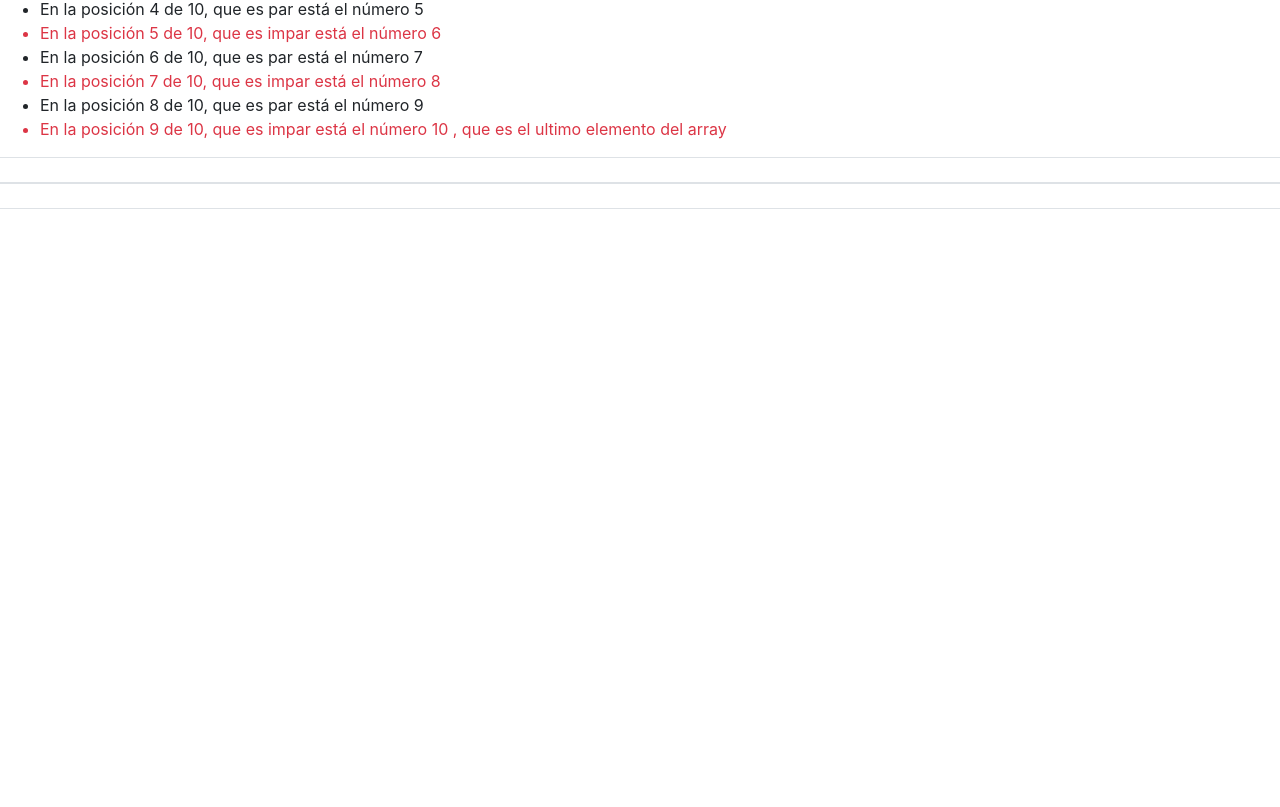
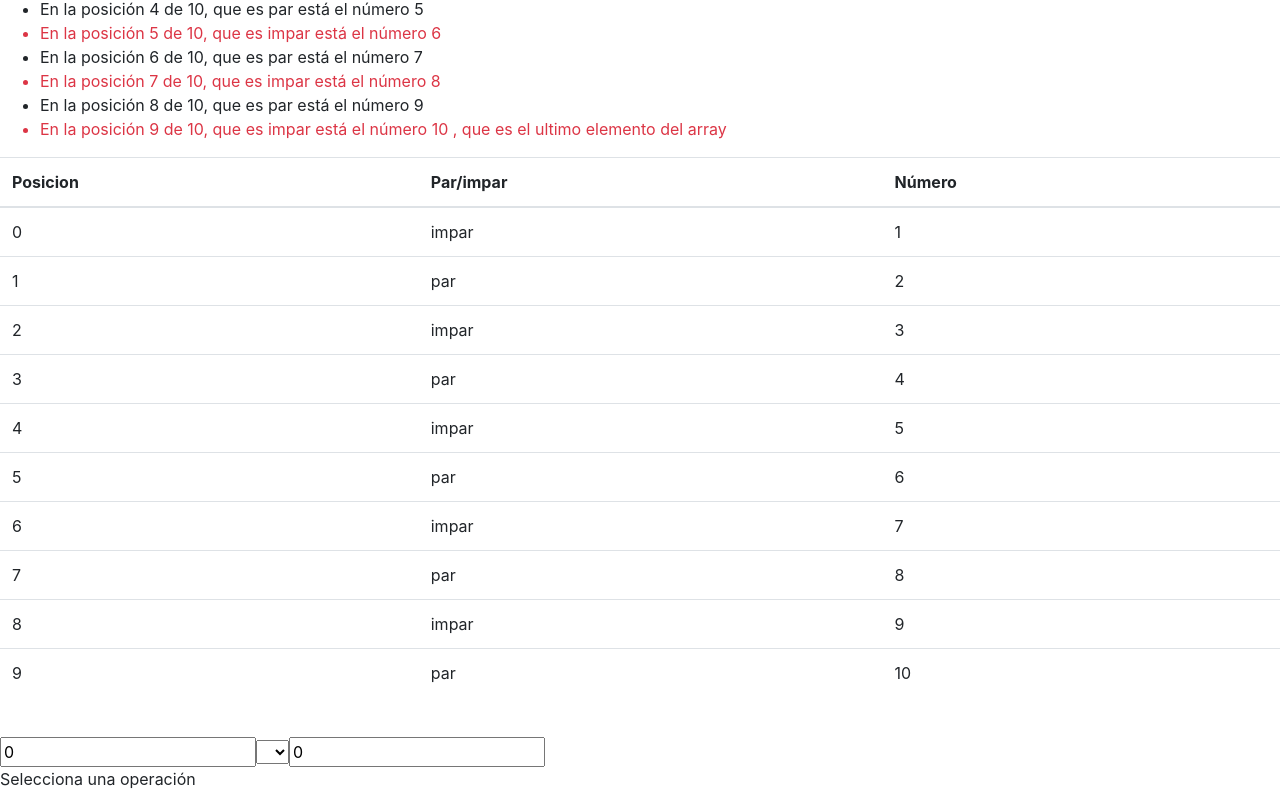
Before and after one commit to DaniDAM99/PruebaAngular, an Angular app: page /estructuras in a window 1280 px wide. Shown: the part 464-1271 px from the top of the page. Before the commit the page ends 800 px from the top, so only its background shows below. Built offline with nearby package versions, Linux system fonts and the light colour scheme.

Commit message:
commit dia 27

```diff
--- a/src/app/app-routing.module.ts
+++ b/src/app/app-routing.module.ts
@@ -8,6 +8,7 @@ import { CalculadoraComponent } from './componentes/calculadora/calculadora.comp
 import { SaludorutaComponent } from './componentes/saludoruta/saludoruta.component';
 import { TuberiasComponent } from './componentes/tuberias/tuberias.component';
 import { EstructurasComponent } from './componentes/estructuras/estructuras.component';
+import { FormularioClaseComponent } from './componentes/formulario-clase/formulario-clase.component';
 
 const routes: Routes = [
   {path: "", component:HomeComponent},
@@ -18,6 +19,7 @@ const routes: Routes = [
   {path: "saludoRutaDinamica/:nombre/:apellido", component:SaludorutaComponent},
   {path: "tuberia", component:TuberiasComponent},
   {path: "estructuras", component:EstructurasComponent},
+  {path: "formulario", component:FormularioClaseComponent},
   {path: "**", component:HomeComponent}
 ];
 
--- a/src/app/app.module.ts
+++ b/src/app/app.module.ts
@@ -16,6 +16,7 @@ import { TuberiasComponent } from './componentes/tuberias/tuberias.component';
 import { NumerosPipe } from './pipes/numeros.pipe';
 import { DniPipe } from './pipes/dni.pipe';
 import { EstructurasComponent } from './componentes/estructuras/estructuras.component';
+import { FormularioClaseComponent } from './componentes/formulario-clase/formulario-clase.component';
 
 @NgModule({
   declarations: [
@@ -31,7 +32,8 @@ import { EstructurasComponent } from './componentes/estructuras/estructuras.comp
     TuberiasComponent,
     NumerosPipe,
     DniPipe,
-    EstructurasComponent
+    EstructurasComponent,
+    FormularioClaseComponent
   ],
   imports: [
     BrowserModule,
--- /dev/null
+++ b/src/app/clases/usuario.ts
@@ -0,0 +1,10 @@
+export class Usuario {
+    nombre: string
+    apellido: string
+    edad?:number
+
+    constructor(nombre?:string, apellido?:string) {
+        this.nombre = nombre
+        this.apellido = apellido
+    }
+}
--- a/src/app/componentes/estructuras/estructuras.component.html
+++ b/src/app/componentes/estructuras/estructuras.component.html
@@ -49,21 +49,29 @@
 <table class="table">
     <thead>
         <tr>
-            <th></th>
-            <th></th>
-            <th></th>
+            <th>Posicion</th>
+            <th>Par/impar</th>
+            <th>Número</th>
         </tr>
     </thead>
     <tbody>
-        <tr>
-            <td scope="row"></td>
-            <td></td>
-            <td></td>
-        </tr>
-        <tr>
-            <td scope="row"></td>
-            <td></td>
-            <td></td>
+        <tr *ngFor = "let numero of [1, 2, 3, 4, 5, 6, 7, 8, 9, 10]; let i=index; let impar=odd;">
+            <td>{{ i }}</td>
+            <td>{{ impar? "par" : "impar" }}</td>
+            <td>{{ numero }}</td>
         </tr>
     </tbody>
 </table>
+<br/>
+<input type="number" id="num" [(ngModel)]="num1">
+<select id="operacion" [(ngModel)]="operador">
+    <option *ngFor="let operacion of operaciones" value="{{ operacion }}">{{ operacion }}</option>
+</select>
+<input type="number" id="num2" [(ngModel)]="num2">
+<div [ngSwitch]="operador">
+    <p *ngSwitchCase="'+'">{{ num1+num2 }}</p>
+    <p *ngSwitchCase="'-'">{{ num1-num2 }}</p>
+    <p *ngSwitchCase="'*'">{{ num1*num2 }}</p>
+    <p *ngSwitchCase="'/'">{{ num1/num2 }}</p>
+    <p *ngSwitchDefault>Selecciona una operación</p>
+</div>
--- a/src/app/componentes/estructuras/estructuras.component.ts
+++ b/src/app/componentes/estructuras/estructuras.component.ts
@@ -8,6 +8,12 @@ import { Component, OnInit } from '@angular/core';
 export class EstructurasComponent implements OnInit {
   verdad: boolean = false;
   edad: number = 0
+
+  num1: number = 0
+  num2: number = 0
+  operaciones: string[] = ["+", "-", "*", "/"]
+  operador: string = ""
+
   constructor() { }
 
   ngOnInit(): void {
--- /dev/null
+++ b/src/app/componentes/formulario-clase/formulario-clase.component.html
@@ -0,0 +1,13 @@
+Nombre: <br/>
+<input type="text" name="" id="" [(ngModel)]="user.nombre">
+<br/>
+Apellidos: <br/>
+<input type="text" name="" id="" [(ngModel)]="user.apellido">
+<br/>
+Edad: <br/>
+<input type="number" name="" id="" [(ngModel)]="user.edad">
+<button (click)="insertar()">Insertar</button>
+<ul>
+    <li *ngFor="let usu of users" (click)="mostrar(usu)">{{ usu.nombre }} {{ usu.apellido }} Edad: {{ usu.edad }}</li>
+</ul>
+<p>{{ usu.nombre }} {{ usu.apellido }} {{ usu.edad }}</p>
--- /dev/null
+++ b/src/app/componentes/formulario-clase/formulario-clase.component.ts
@@ -0,0 +1,29 @@
+import { Component, OnInit } from '@angular/core';
+import { Usuario } from 'src/app/clases/usuario';
+
+@Component({
+  selector: 'app-formulario-clase',
+  templateUrl: './formulario-clase.component.html',
+  styleUrls: ['./formulario-clase.component.css']
+})
+export class FormularioClaseComponent implements OnInit {
+  user: Usuario = new Usuario()
+  users: Usuario[] = []
+  constructor() { }
+
+  usu: Usuario = new Usuario
+
+  usu3: Usuario = new Usuario("Daniel", "Muresan")
+
+  ngOnInit(): void {
+  }
+
+  insertar() {
+    this.users.push(this.user);
+    this.user = new Usuario
+  }
+
+  mostrar(usu) {
+    this.usu = usu;
+  }
+}
--- a/src/app/componentes/home/home.component.html
+++ b/src/app/componentes/home/home.component.html
@@ -29,6 +29,11 @@
             </ul>
 
             <p>{{usu.nombre + " " + usu.apellido}}</p>
+
+            <ul>
+                <li *ngFor="let usuario of usuario2" (click)="mostrarUsuario(usuario)">{{usuario.nombre + " " + usuario.apellido}}</li>
+            </ul>
+            <p>{{usu.nombre + " " + usu.apellido}}</p>
         </div>
     </div>
 </div>
--- a/src/app/componentes/home/home.component.ts
+++ b/src/app/componentes/home/home.component.ts
@@ -1,17 +1,22 @@
-import { Component, OnInit } from '@angular/core';
+import { Component, OnInit, OnDestroy } from '@angular/core';
 import { NgModel } from '@angular/forms';
+import { Usuario } from 'src/app/clases/usuario';
 
 @Component({
   selector: 'app-home',
   templateUrl: './home.component.html',
   styleUrls: ['./home.component.css']
 })
-export class HomeComponent implements OnInit {
+export class HomeComponent implements OnInit, OnDestroy {
   variable:string = "Texto de prueba"
 
   constructor() { }
 
   ngOnInit(): void {
+  }
+
+  ngOnDestroy(): void {
+    alert("Adios")
   }
 
   num1:number = 0
@@ -21,6 +26,10 @@ export class HomeComponent implements OnInit {
               {nombre:"Raul", apellido:"Salazar"},
               {nombre:"Jorge", apellido:"Casas"}]
 
+  usuario2: Usuario[] = [{nombre:"Manolo", apellido:"Lopez"},
+                        {nombre:"Raul", apellido:"Caravaca"},
+                        {nombre:"Jorge", apellido:"Casas"}]
+
   usu = {nombre:"",apellido:""}
   mostrarUsuario(usuario) {
     this.usu = usuario
--- a/src/app/componentes/navegacion/navegacion.component.html
+++ b/src/app/componentes/navegacion/navegacion.component.html
@@ -22,6 +22,9 @@
             <li class="nav-item">
                 <a class="nav-link" routerLink = "/estructuras">Estructura de control</a>
             </li>
+            <li class="nav-item">
+                <a class="nav-link" routerLink = "/formulario">Formulario</a>
+            </li>
         </ul>
     </div>
 </nav>
--- a/src/app/pipes/dni.pipe.ts
+++ b/src/app/pipes/dni.pipe.ts
@@ -8,9 +8,11 @@ export class DniPipe implements PipeTransform {
   letras: string="TRWAGMYFPDXBNJZSQVHLCKET";
   letra: string = ""
   transform(value: number, ...args: unknown[]): unknown {
-    this.posicion = value % 23;
-    this.letra = this.letras.charAt(this.posicion);
-    return this.letra;
+    if(value > 0 && value > 99999999) {
+        this.posicion = value % 23;
+        this.letra = this.letras.charAt(this.posicion);
+        return this.letra;
+    }
   }
 
 }
```
Also changed, not shown: src/app/componentes/formulario-clase/formulario-clase.component.css (added), 2 other files (tests, documents, lock files or other folders).
